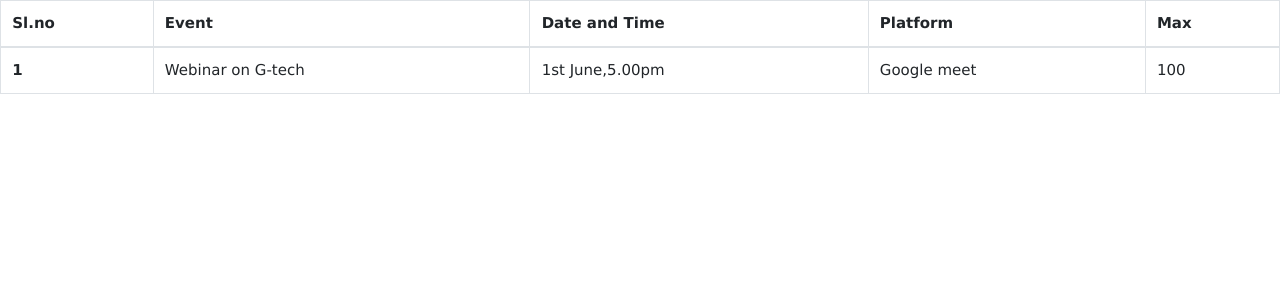
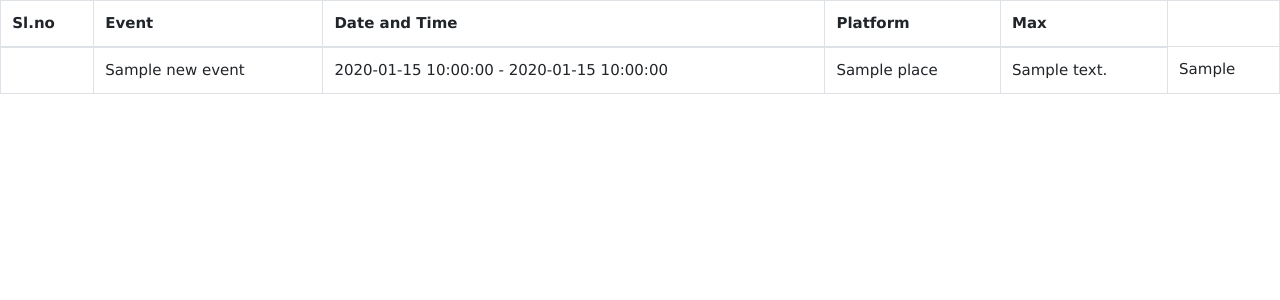
Before and after one commit to KaiXavier/ProjectBFH, a Flask app: template main v2.1/templates/index.html in a window 1280 px wide. Shown: the part 53-353 px from the top of the page. Run offline with Flask 2, Linux system fonts and the light colour scheme; the template is opened without the code that fills it: most values are stand-ins (such as "Sample title", 1, 10 or a date in 2020); some libraries are stand-ins or nearby versions.

Commit message:
First commit

```diff
--- a/main v2.1/templates/index.html
+++ b/main v2.1/templates/index.html
@@ -7,19 +7,20 @@
     <thead>
       <tr>
         <th scope="col">Sl.no</th>
-        <th scope="col">Event</th>
-        <th scope="col">Date and Time</th>
-        <th scope="col">Platform</th>
-        <th scope="col">Max</th>
+      <th scope="col">Event</th>
+      <th scope="col">Date and Time</th>
+      <th scope="col">Platform</th>
+      <th scope="col">Max</th>
       </tr>
     </thead>
     <tbody>
       <tr>
-        <th scope="row">1</th>
-        <td>Webinar on G-tech</td>
-        <td>1st June,5.00pm</td>
-        <td>Google meet</td>
-        <td>100</td>
+        <th scope="row">{{loop.index}}</th>
+                    <td>{{newEvent.eventName}}</td>
+                    <td>{{newEvent.date}} - {{newEvent.time}}</td>
+                    <td>{{newEvent.place}}</td>
+                    <td>{{newEvent.desc}}</td>
+                    <td>{{newEvent.max_member}}</td>
       </tr>
 
     </tbody>
```
